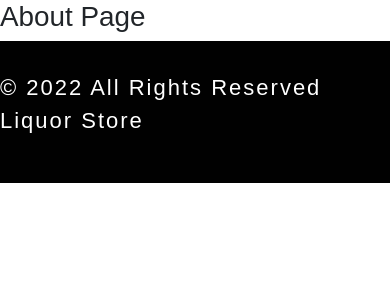
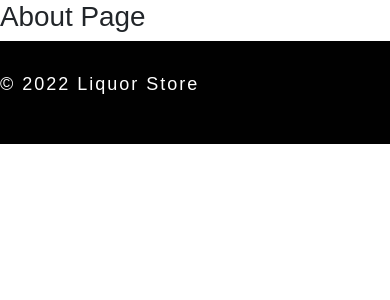
Before and after one commit to Aayushnepal11/Liquior_Ecommerce, a Django app: page /about/ in a window 390 px wide. Shown: the part 62-362 px from the top of the page. Run offline with Django 4.2, Linux system fonts and the light colour scheme; some libraries are stand-ins or nearby versions.

Commit message:
Responsive Bug Fix

```diff
--- a/shop/models.py
+++ b/shop/models.py
@@ -1,11 +1,12 @@
 from django.db import models
-
+from pathlib import Path
 
 # Create your models here.
 
+
 class FeaturedProducts(models.Model):
     name = models.CharField(max_length=100)
-    image = models.ImageField(blank=True, null=True, upload_to='assets/img')
+    image = models.ImageField(blank=True, null=True, upload_to=('assets/img'))
     description = models.TextField()
     available = models.BooleanField(default=True)
     created = models.DateTimeField(auto_now_add=True)
--- a/static/scss/_home.scss
+++ b/static/scss/_home.scss
@@ -1,11 +1,20 @@
-@media only screen and (max-width: 420px) {
+@media screen and (max-width: 420px) {
+    .slider-text{
+        left: 0 !important;
+    }
     .navbar-toggler{
         background: #fff !important;
     }
     .hero-wrap{
-        height: auto;
+        background-position: 50% -3px !important;
     }
-    .slider-text{
-        left: 0 !important;
+    section .text-center{
+        left: -20%;
+    }
+    .footer{
+        justify-content: start !important;
+        .copy{
+            font-size: 18px !important;
+        }
     }
 }
--- a/static/scss/style.css
+++ b/static/scss/style.css
@@ -1,12 +1,21 @@
-@media only screen and (max-width: 420px) {
+@media screen and (max-width: 420px) {
+  .slider-text {
+    left: 0 !important;
+  }
   .navbar-toggler {
     background: #fff !important;
   }
   .hero-wrap {
-    height: auto;
+    background-position: 50% -3px !important;
   }
-  .slider-text {
-    left: 0 !important;
+  section .text-center {
+    left: -20%;
+  }
+  .footer {
+    justify-content: start !important;
+  }
+  .footer .copy {
+    font-size: 18px !important;
   }
 }
 .card {
--- a/static/scss/style.scss
+++ b/static/scss/style.scss
@@ -1,7 +1,6 @@
-@import "form";
 @import "home";
 @import "card";
-@import "media";
+
 
 @mixin Flex {
     align-items: center;
--- a/templates/footer.html
+++ b/templates/footer.html
@@ -1,6 +1,6 @@
 <footer class="footer">
     <p class="copy">
-        &copy; 2022 All Rights Reserved Liquor Store
+        &copy; {% now 'Y' %} Liquor Store
     </p>
 </footer>
 </body>
```
Also changed, not shown: db.sqlite3, shop/migrations/0012_alter_featuredproducts_image.py (added), shop/migrations/0013_alter_featuredproducts_image.py (added), shop/migrations/0014_alter_featuredproducts_image.py (added), shop/migrations/0015_alter_featuredproducts_image.py (added), shop/migrations/0016_alter_featuredproducts_image.py (added), static/scss/_form.scss (added), 1 other file.
